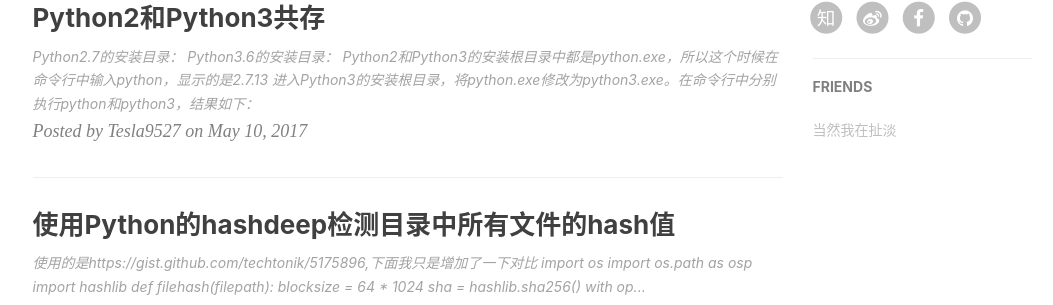
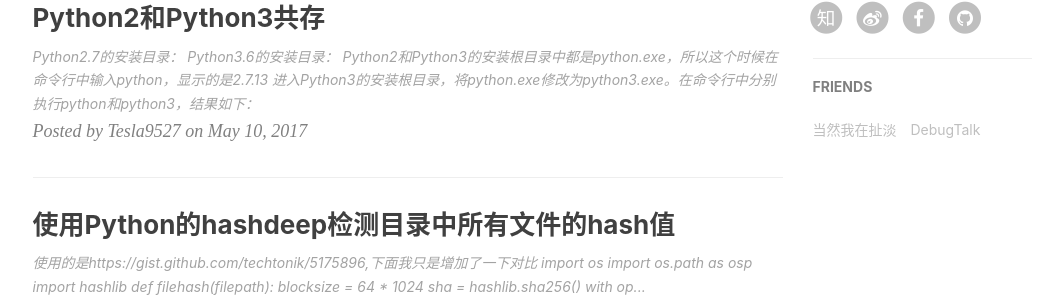
Before and after one commit to ccflyme/ccflyme.github.io, a Jekyll site: the page built from index.html, in a window 1280 px wide and 900 px high, scrolled down 877 px. Shown: the part 139-444 px from the top of the window, without its empty margins (135-1188 px from the left). Built offline with Jekyll 4.4.1, drawn with Linux system fonts in a browser that asks for light colours; the list of posts is cut into pages by our own code; comment, search, counter and statistics services are not loaded.

Commit message:
add friends link in yml

```diff
--- a/_config.yml
+++ b/_config.yml
@@ -84,5 +84,9 @@ friends: [
     {
       title: "当然我在扯淡",
         href: "http://www.yinwang.org/"
+    },
+    {
+      title: "DebugTalk",
+        href: "http://debugtalk.com/"
     }
 ]
```
